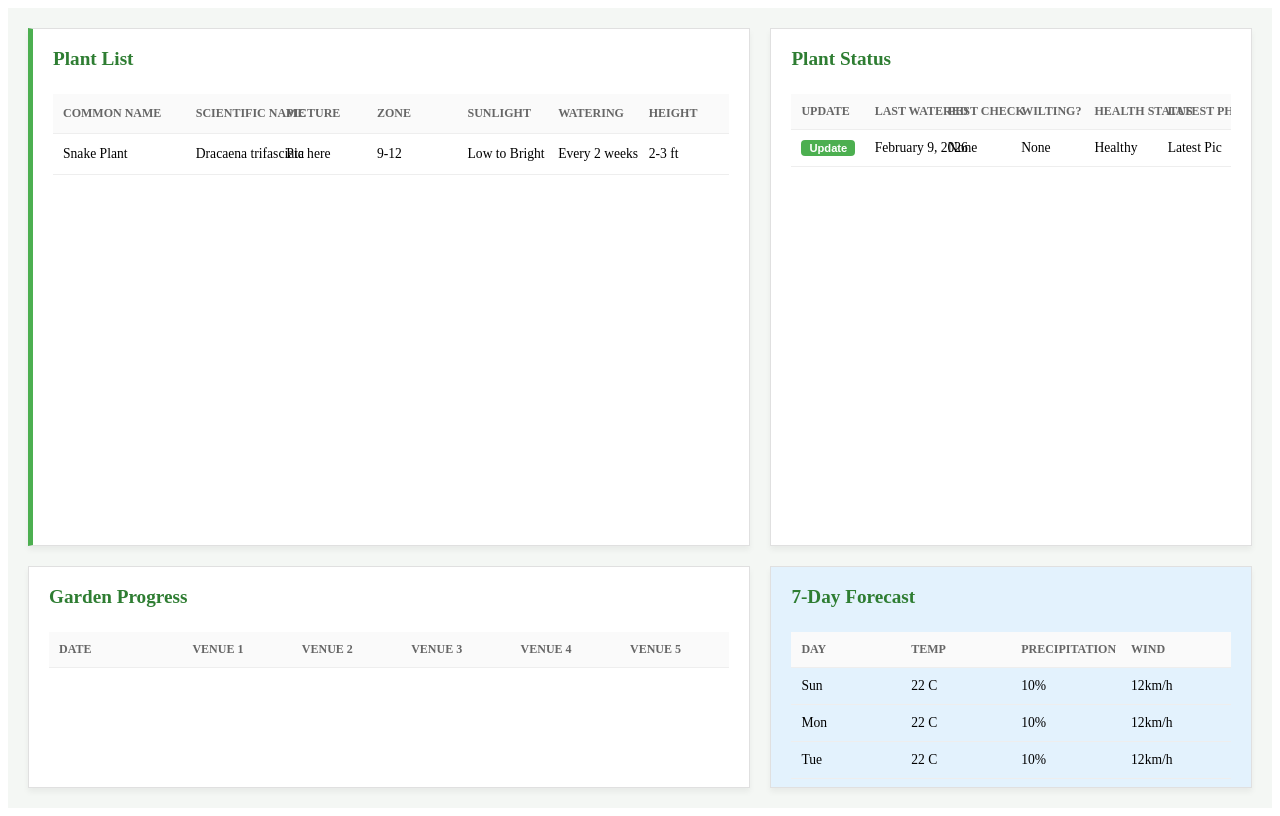
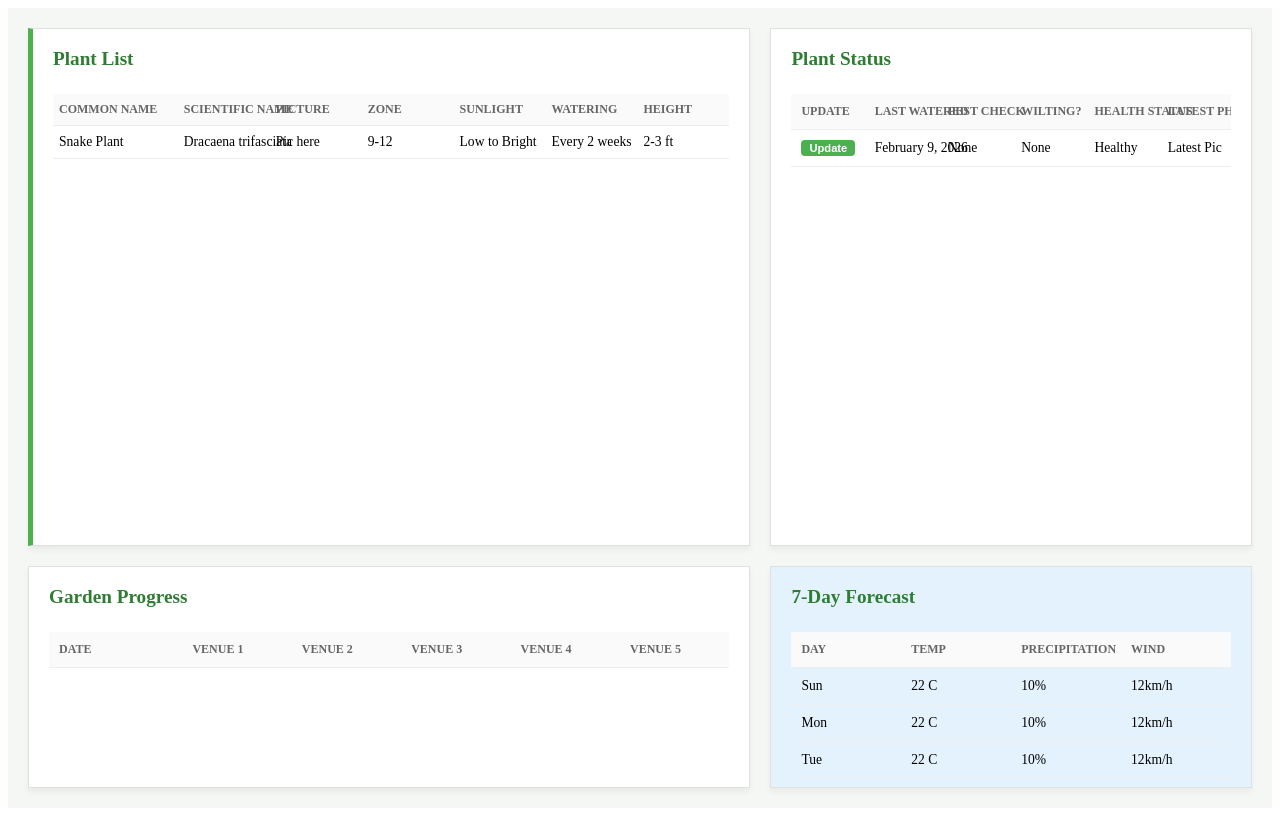
Before and after one commit to marke999/my-garden, a React (Create React App) app: page / in a window 1280 px wide. Built offline with nearby package versions, Linux system fonts and the light colour scheme; the HTML template or start-up script is replaced by a standard one.

Commit message:
17th commit

```diff
--- a/src/index.css
+++ b/src/index.css
@@ -61,7 +61,7 @@ th, td {
 /* Increase padding for plant list to align with plant status */
 .plant-list table th,
 .plant-list table td {
-  padding: 12px 10px;
+  padding: 8px 6px;
 }
 
 th {
```
